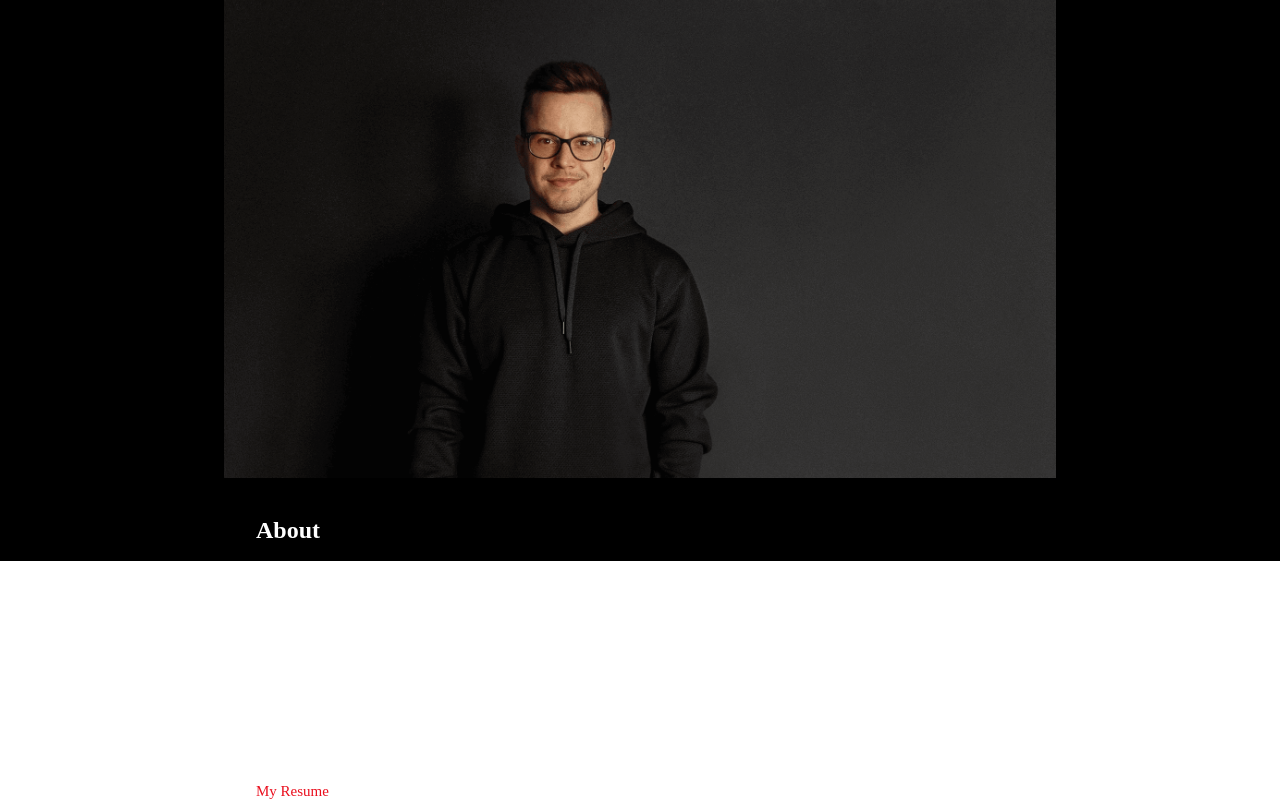
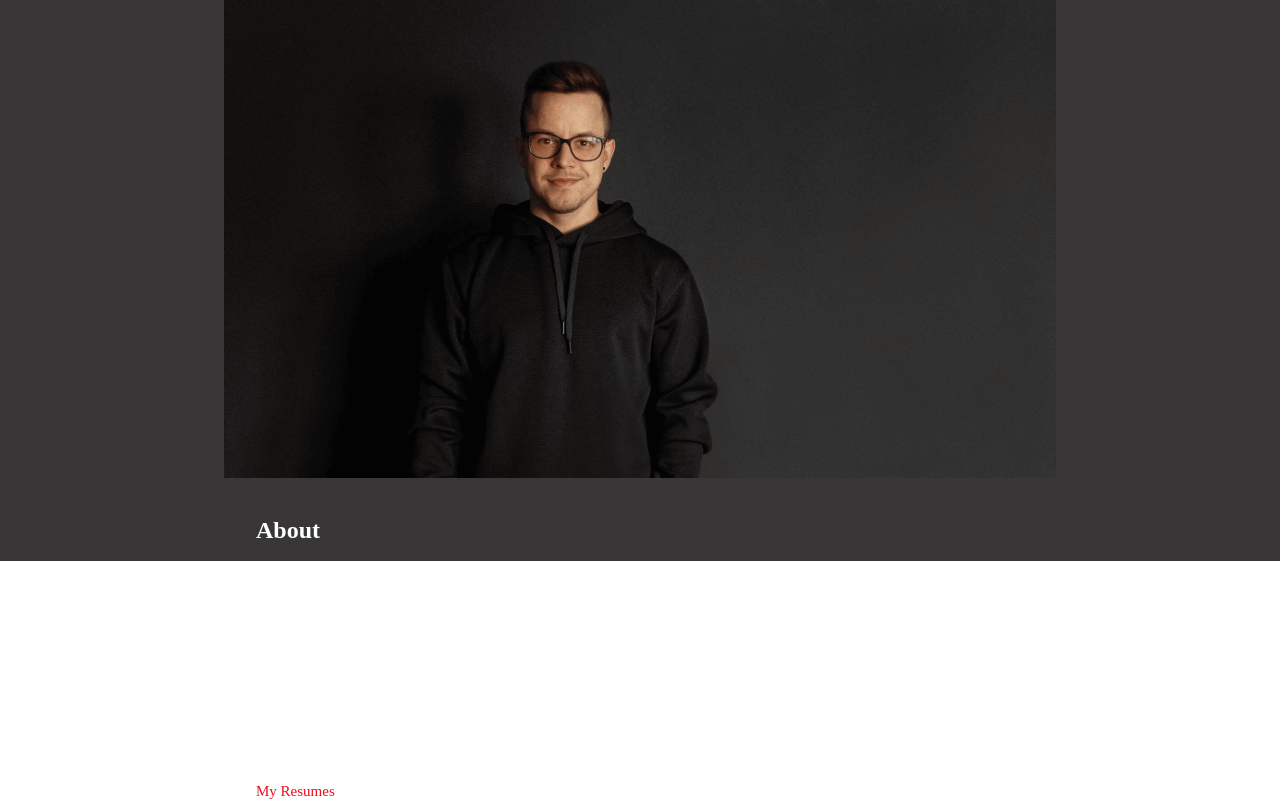
Before and after one commit to Hemantkunder2422/portfolio, a React (Create React App) app: page /about in a window 1280 px wide. Shown: the part 239-1039 px from the top of the page. Built offline with nearby package versions, Linux system fonts and the light colour scheme.

Commit message:
changed bg color

```diff
--- a/public/index.html
+++ b/public/index.html
@@ -34,7 +34,10 @@
   </head>
   <body style="margin: 0">
     <noscript>You need to enable JavaScript to run this app.</noscript>
-    <div id="root" style="margin: 0; padding: 0; background-color: #000"></div>
+    <div
+      id="root"
+      style="margin: 0; padding: 0; background-color: #383636"
+    ></div>
     <!--
       This HTML file is a template.
       If you open it directly in the browser, you will see an empty page.
--- a/src/pages/aboutus/About.jsx
+++ b/src/pages/aboutus/About.jsx
@@ -38,7 +38,7 @@ const About = () => {
             consequuntur!
           </p>
           <a href="/works" className="my-resume">
-            My Resume
+            My Resumes
           </a>
         </article>
       </section>
```
